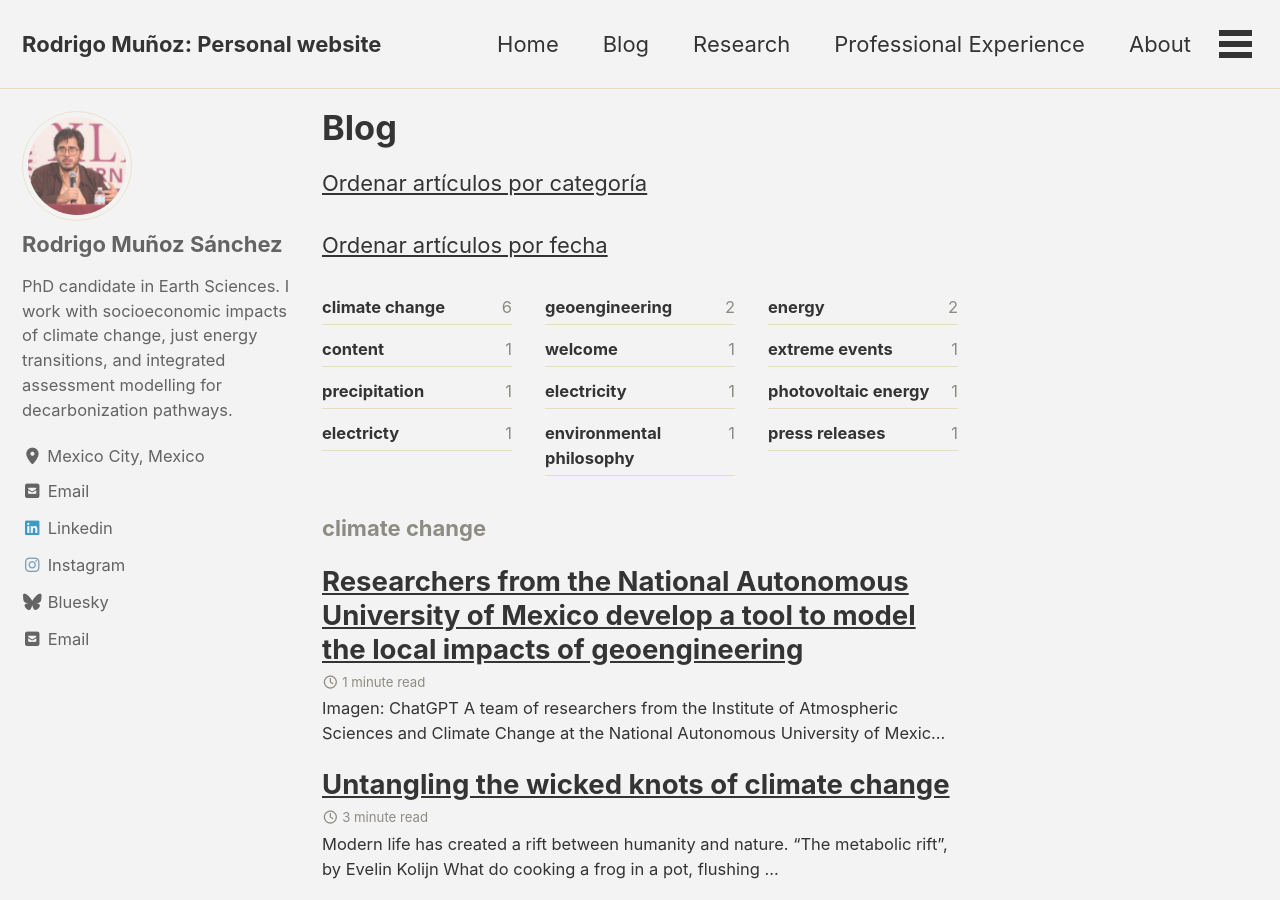
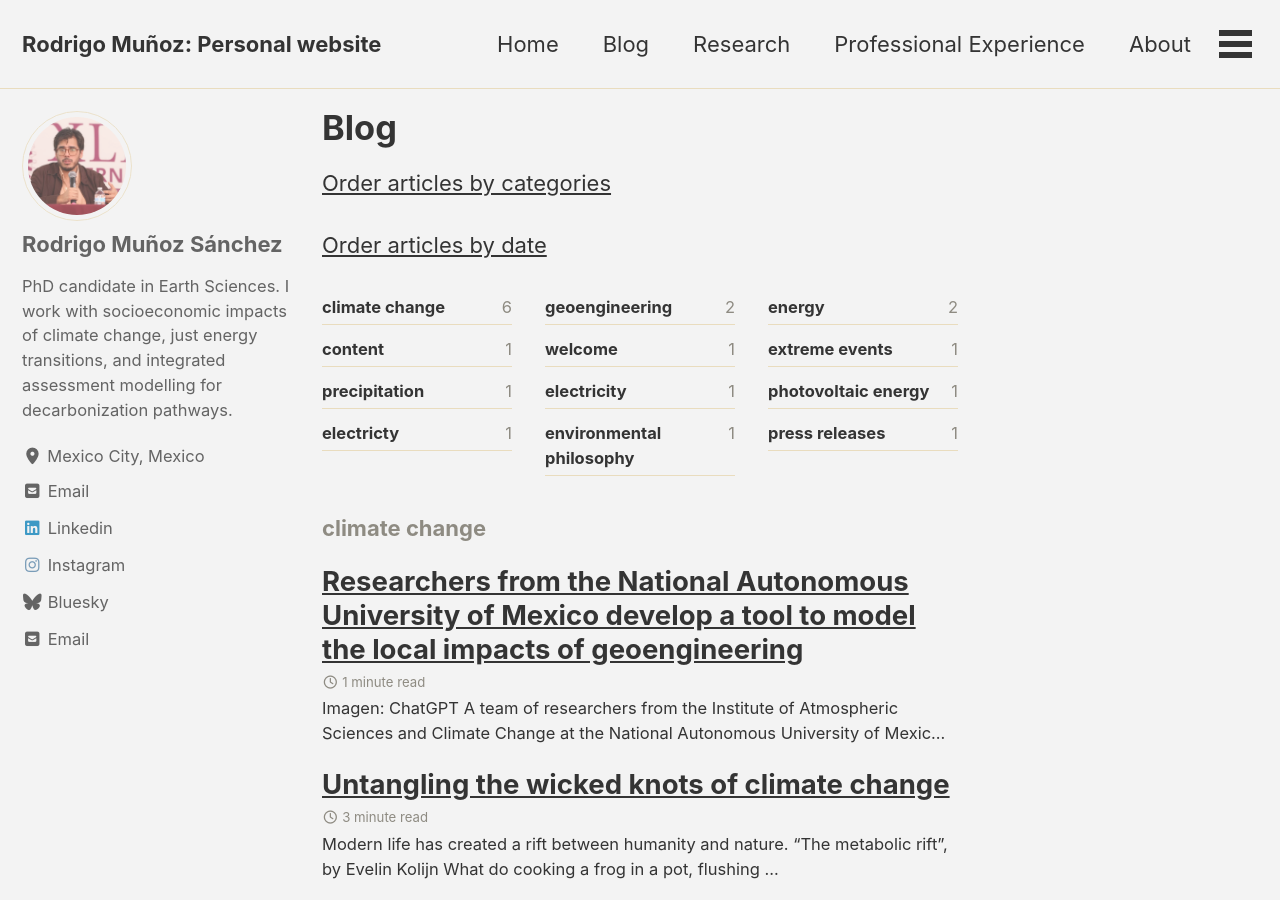
Before and after one commit to rodrigoms95/eng, a Jekyll site: the page built from _pages/blog_tags.md, in a window 1280 px wide and 900 px high. Built offline with Jekyll 4.4.1, drawn with Linux system fonts in a browser that asks for light colours; cached includes are drawn as plain includes.

Commit message:
actualizar navegacion blog

```diff
--- a/_data/navigation.yml
+++ b/_data/navigation.yml
@@ -3,7 +3,7 @@ main:
   - title: "Home"
     url: /
   - title: "Blog"
-    url: /blog_dates/
+    url: /blog/
   - title: "Research"
     url: /academic/
   - title: "Professional Experience"
--- a/_pages/blog_tags.md
+++ b/_pages/blog_tags.md
@@ -1,10 +1,10 @@
 ---
 title: "Blog"
-permalink: /blog_etiquetas/
+permalink: /blog_tags/
 layout: tags
 author_profile: true
 ---
 
-[Ordenar artículos por categoría](../blog)
+[Order articles by categories](../blog_categories)
 
-[Ordenar artículos por fecha](../blog_fechas)
+[Order articles by date](../blog)
```
Also changed, not shown: _pages/about.md (+2 -2 lines), _pages/blog_categories.md (added, +10 -0 lines), _pages/blog_dates.md (deleted, +0 -10 lines).
